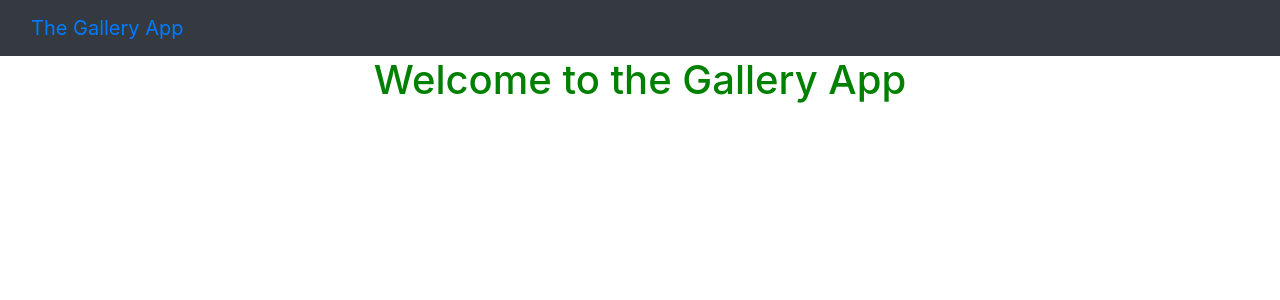
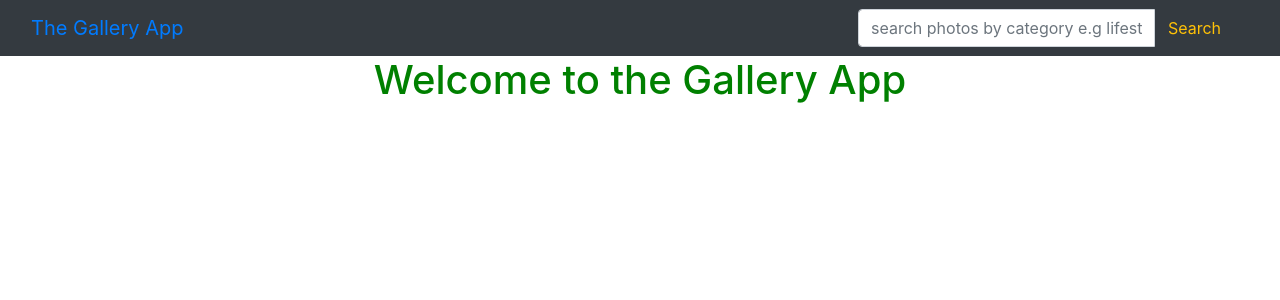
Before and after one commit to kojwangbora/gallery-app, a Django app: page / in a window 1280 px wide. Shown: the top 300 px of the page. Run offline with Django 4.2, Linux system fonts and the light colour scheme; some libraries are stand-ins or nearby versions.

Commit message:
update search button and file

```diff
--- a/photos/models.py
+++ b/photos/models.py
@@ -1,3 +1,4 @@
+from email.mime import image
 from django.db import models
 from pickle import FALSE, TRUE
 import datetime as dt
@@ -27,7 +28,7 @@ class Category(models.Model):
 class Image(models.Model):
     photo_name = models.CharField(max_length=30)
     Description = models.TextField()
-    photo_pic = models.ImageField(upload_to = 'photo-gallery', null=True)
+    image = models.ImageField(upload_to = 'photo-gallery', null=True)
     location = models.ForeignKey(Location, on_delete=models.CASCADE, null=TRUE)
     category = models.ManyToManyField(Category)
     upload_date = models.DateTimeField(auto_now_add=True,null=True)
--- a/photos/templates/navbar.html
+++ b/photos/templates/navbar.html
@@ -11,6 +11,22 @@
     <div class="navbar-header">
       <a class="navbar-brand" href="{% url 'photoToday' %}">The Gallery App </a>
     </div>
+
+    <!-- Adding a search form  -->
+    <div class="col-sm-4 col-md-4 navbar-right">
+
+      <form class="navbar-form" role="search" action="{% url 'search' %}">
+
+        <div class="input-group">
+          <input type="text" class="form-control" placeholder="search photos by category e.g lifestyle" name="article">
+          <div class="input-group-btn">
+            <button class="btn btn-default text-warning" type="submit">Search</button>
+          </div>
+        </div>
+
+      </form>
+    </div>
+    <!-- search form end -->
   </div>
 </nav>
 </body>
--- a/photos/urls.py
+++ b/photos/urls.py
@@ -4,5 +4,6 @@ from . import views
 urlpatterns=[
     re_path(r'^$',views.welcome,name='welcome'),
     re_path(r'^today/$',views.photos_of_day,name='photoToday'),
-    re_path(r'^archives/(\d{4}-\d{2}-\d{2})/$',views.past_days_photos,name = 'pastPhoto')
+    re_path(r'^archives/(\d{4}-\d{2}-\d{2})/$',views.past_days_photos,name = 'pastPhoto'),
+    re_path('search/', views.search, name='search')
 ]
--- a/photos/views.py
+++ b/photos/views.py
@@ -40,3 +40,17 @@ def past_days_photos(request,past_date):
     photos = Image.days_photos(date)
 
     return render(request, 'all-photos/past-photos.html', {"date": date,"photos":photos})
+
+
+def search(request):
+
+    if 'image' in request.GET and request.GET["image"]:
+        search_term = request.GET.get("image")
+        searched_images = Image.search_by_category(search_term)
+        message = f"{search_term}"
+
+        return render(request, 'all-photos/search.html',{"message":message,"images": searched_images})
+
+    else:
+        message = "You haven't searched for any category"
+        return render(request, 'all-photos/search.html',{"message":message})
```
Also changed, not shown: photos/templates/all-photos/search.html (added, +25 -0 lines), photos/migrations/0005_rename_photo_pic_image_image.py (added).
